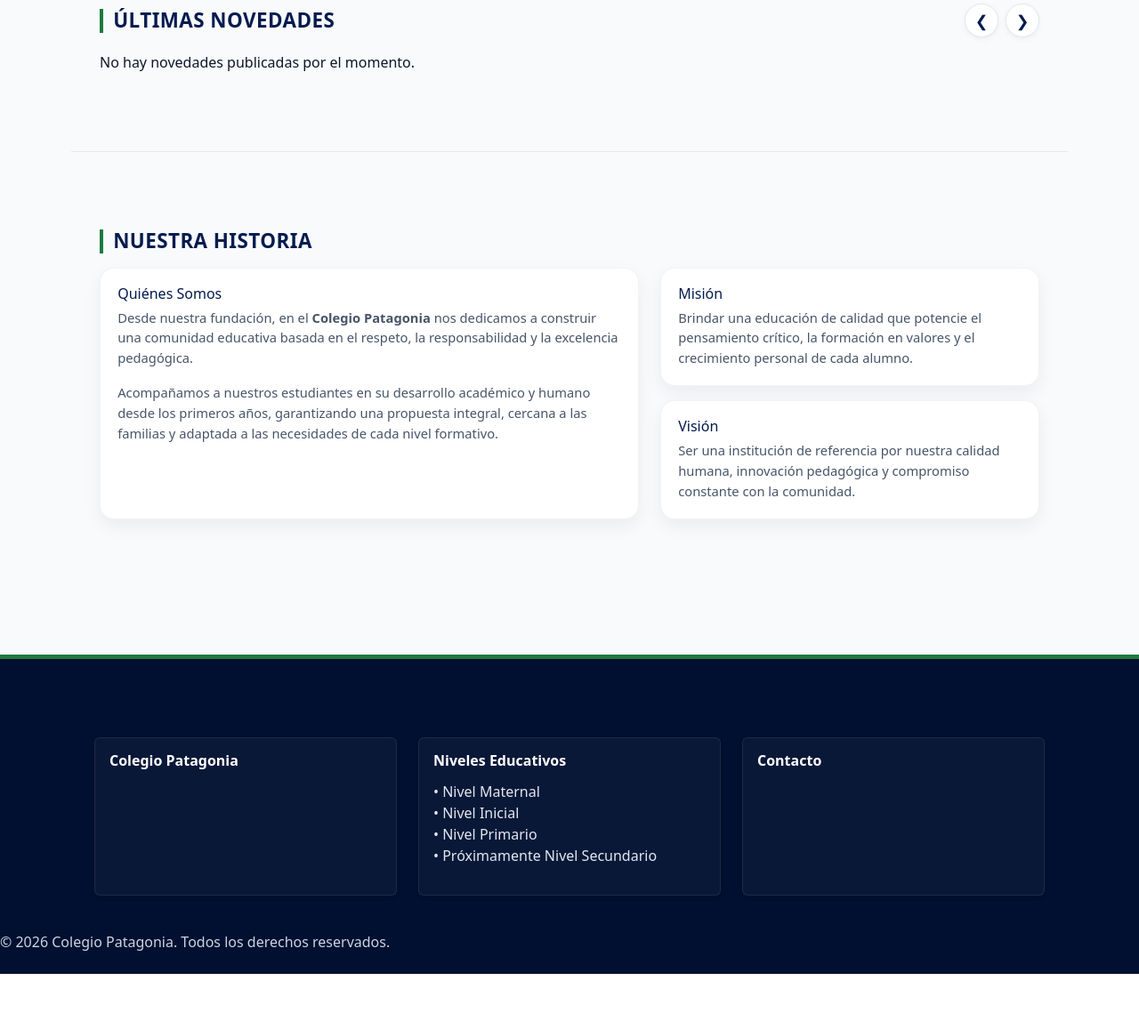
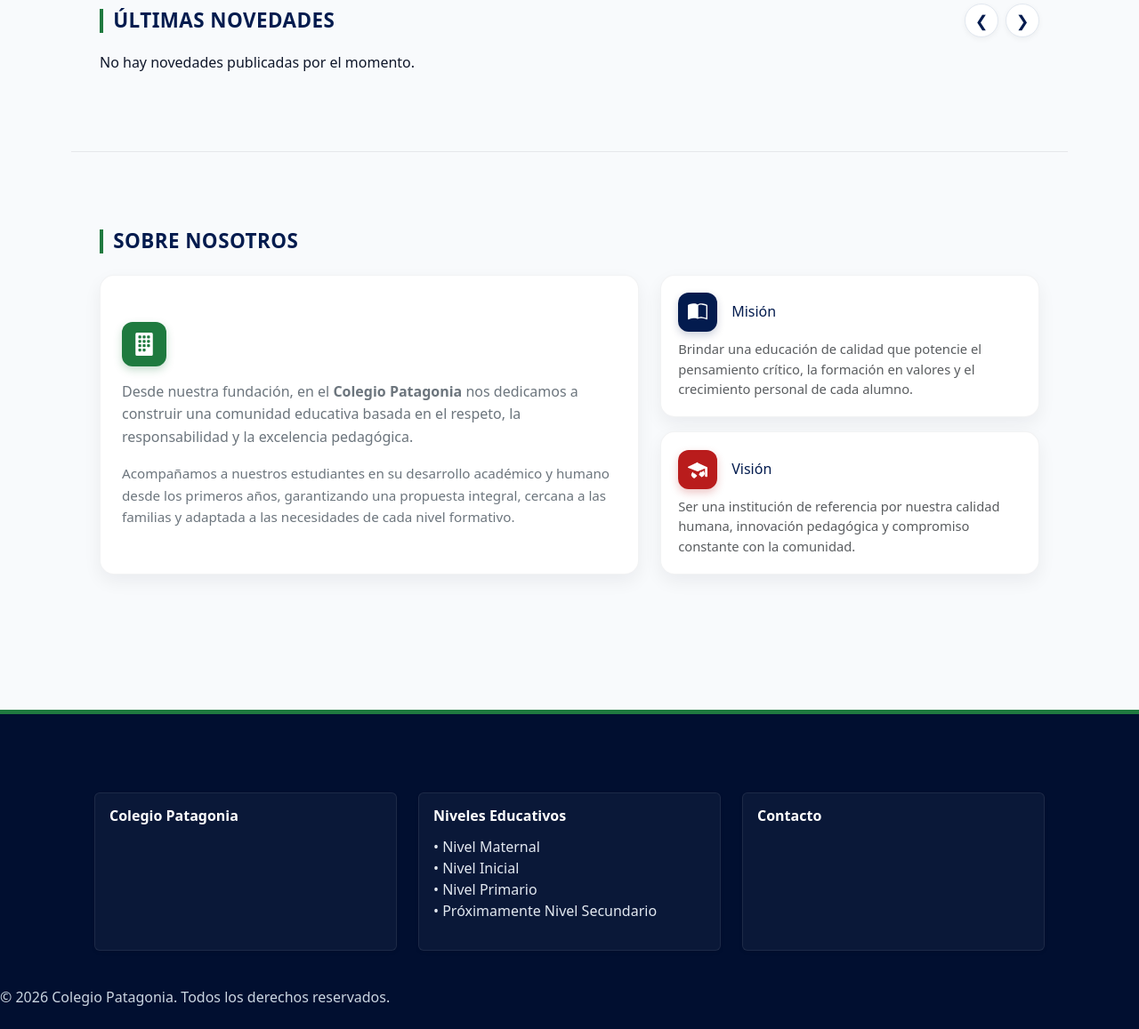
Before and after one commit to SoySid/colegio-patagonia-cipolletti, a Django app: page / in a window 1280 px wide. Shown: the part 881-2038 px from the top of the page at 89% size. Before the commit the page ends 1976 px from the top, so only its background shows below. Run offline with Django 5.2, Linux system fonts and the light colour scheme; data that the repository does not hold is empty.

Commit message:
style: actualizar titulo Sobre Nosotros y agregar iconos con color institucional

```diff
--- a/escuela/templates/escuela/home.html
+++ b/escuela/templates/escuela/home.html
@@ -79,34 +79,65 @@
     </div>
 </section>
 
-<!-- NUEVA SECCIÓN: HISTORIA DE LA ESCUELA -->
+<!-- SECCIÓN: SOBRE NOSOTROS -->
 <section class="novedades-container">
     <div class="container py-4">
-        <div class="novedades-header">
-            <h2>Nuestra Historia</h2>
+        <div class="novedades-header mb-4">
+            <h2>Sobre Nosotros</h2>
         </div>
+
         <div class="row g-4 align-items-stretch">
+            <!-- TARJETA INSTITUCIONAL CON ÍCONO VERDE DESTACADO -->
             <div class="col-12 col-lg-7">
-                <article class="benefit-card h-100" style="text-align: left;">
-                    <h3>Quiénes Somos</h3>
-                    <p style="margin-bottom: 1rem;">
+                <article class="benefit-card h-100 d-flex flex-column justify-content-center p-4">
+                    <div class="d-flex align-items-center gap-3 mb-3">
+                        <div class="benefit-icon mb-0 flex-shrink-0" style="background: var(--brand-green); width: 50px; height: 50px; border-radius: 12px; display: flex; align-items: center; justify-content: center; box-shadow: 0 4px 10px rgba(31, 122, 63, 0.25);">
+                            <svg xmlns="http://www.w3.org/2000/svg" width="26" height="26" fill="#ffffff" class="bi bi-building-fill" viewBox="0 0 16 16">
+                                <path d="M3 0a1 1 0 0 0-1 1v14a1 1 0 0 0 1 1h10a1 1 0 0 0 1-1V1a1 1 0 0 0-1-1zm1 2.5a.5.5 0 0 1 .5-.5h1a.5.5 0 0 1 .5.5v1a.5.5 0 0 1-.5.5h-1a.5.5 0 0 1-.5-.5zm3 0a.5.5 0 0 1 .5-.5h1a.5.5 0 0 1 .5.5v1a.5.5 0 0 1-.5.5h-1a.5.5 0 0 1-.5-.5zm3 0a.5.5 0 0 1 .5-.5h1a.5.5 0 0 1 .5.5v1a.5.5 0 0 1-.5.5h-1a.5.5 0 0 1-.5-.5zM4 5.5a.5.5 0 0 1 .5-.5h1a.5.5 0 0 1 .5.5v1a.5.5 0 0 1-.5.5h-1a.5.5 0 0 1-.5-.5zm3 0a.5.5 0 0 1 .5-.5h1a.5.5 0 0 1 .5.5v1a.5.5 0 0 1-.5.5h-1a.5.5 0 0 1-.5-.5zm3 0a.5.5 0 0 1 .5-.5h1a.5.5 0 0 1 .5.5v1a.5.5 0 0 1-.5.5h-1a.5.5 0 0 1-.5-.5zM4 8.5a.5.5 0 0 1 .5-.5h1a.5.5 0 0 1 .5.5v1a.5.5 0 0 1-.5.5h-1a.5.5 0 0 1-.5-.5zm3 0a.5.5 0 0 1 .5-.5h1a.5.5 0 0 1 .5.5v1a.5.5 0 0 1-.5.5h-1a.5.5 0 0 1-.5-.5zm3 0a.5.5 0 0 1 .5-.5h1a.5.5 0 0 1 .5.5v1a.5.5 0 0 1-.5.5h-1a.5.5 0 0 1-.5-.5zm-6 3a.5.5 0 0 1 .5-.5h1a.5.5 0 0 1 .5.5v1a.5.5 0 0 1-.5.5h-1a.5.5 0 0 1-.5-.5zm3 0a.5.5 0 0 1 .5-.5h1a.5.5 0 0 1 .5.5v1a.5.5 0 0 1-.5.5h-1a.5.5 0 0 1-.5-.5z"/>
+                            </svg>
+                        </div>
+                    </div>
+
+                    <p class="mb-3 text-secondary" style="font-size: 1rem; line-height: 1.6;">
                         Desde nuestra fundación, en el <strong>Colegio Patagonia</strong> nos dedicamos a construir una comunidad educativa basada en el respeto, la responsabilidad y la excelencia pedagógica.
                     </p>
-                    <p style="margin-bottom: 0;">
+                    <p class="mb-0 text-secondary" style="font-size: 0.95rem; line-height: 1.6;">
                         Acompañamos a nuestros estudiantes en su desarrollo académico y humano desde los primeros años, garantizando una propuesta integral, cercana a las familias y adaptada a las necesidades de cada nivel formativo.
                     </p>
                 </article>
             </div>
+
+            <!-- TARJETAS SECUNDARIAS CON ÍCONOS AZUL Y ROJO -->
             <div class="col-12 col-lg-5">
                 <div class="d-flex flex-column gap-3 h-100">
-                    <article class="benefit-card" style="text-align: left;">
-                        <h3>Misión</h3>
-                        <p>Brindar una educación de calidad que potencie el pensamiento crítico, la formación en valores y el crecimiento personal de cada alumno.</p>
+
+                    <!-- MISIÓN (Ícono Azul) -->
+                    <article class="benefit-card">
+                        <div class="d-flex align-items-center gap-3 mb-2">
+                            <div class="benefit-icon mb-0 flex-shrink-0" style="background: var(--primary); width: 44px; height: 44px; border-radius: 12px; display: flex; align-items: center; justify-content: center; box-shadow: 0 4px 10px rgba(3, 27, 78, 0.2);">
+                                <svg xmlns="http://www.w3.org/2000/svg" width="22" height="22" fill="#ffffff" class="bi bi-book-half" viewBox="0 0 16 16">
+                                    <path d="M8.5 2.687c.654-.689 1.782-.886 3.112-.752 1.234.124 2.503.523 3.388.893v9.923c-.918-.35-2.107-.692-3.287-.81-1.094-.111-2.278-.039-3.213.492zM8 1.783C7.015.936 5.587.81 4.287.94c-1.514.153-3.042.672-3.994 1.105A.5.5 0 0 0 0 2.5v11a.5.5 0 0 0 .707.455c.882-.4 2.334-.896 3.748-1.038 1.414-.14 2.868-.016 3.545.626.677-.642 2.131-.767 3.545-.626 1.414.142 2.866.638 3.748 1.038A.5.5 0 0 0 16 13.5v-11a.5.5 0 0 0-.293-.455c-.952-.433-2.48-.952-3.994-1.105C10.413.809 8.985.936 8 1.783"/>
+                                </svg>
+                            </div>
+                            <h3 class="mb-0">Misión</h3>
+                        </div>
+                        <p class="text-muted small mb-0">Brindar una educación de calidad que potencie el pensamiento crítico, la formación en valores y el crecimiento personal de cada alumno.</p>
                     </article>
-                    <article class="benefit-card" style="text-align: left;">
-                        <h3>Visión</h3>
-                        <p>Ser una institución de referencia por nuestra calidad humana, innovación pedagógica y compromiso constante con la comunidad.</p>
+
+                    <!-- VISIÓN (Ícono Carmesí / Rojo) -->
+                    <article class="benefit-card">
+                        <div class="d-flex align-items-center gap-3 mb-2">
+                            <div class="benefit-icon mb-0 flex-shrink-0" style="background: var(--accent); width: 44px; height: 44px; border-radius: 12px; display: flex; align-items: center; justify-content: center; box-shadow: 0 4px 10px rgba(185, 28, 28, 0.25);">
+                                <svg xmlns="http://www.w3.org/2000/svg" width="22" height="22" fill="#ffffff" class="bi bi-mortarboard-fill" viewBox="0 0 16 16">
+                                    <path d="M8.211 2.047a.5.5 0 0 0-.422 0l-7.5 3.5a.5.5 0 0 0 .025.917l7.5 3a.5.5 0 0 0 .372 0L14 7.14V13a1 1 0 0 0 1 1h.5a.5.5 0 0 0 .5-.5v-7a.5.5 0 0 0-.276-.447l-7.5-3.5z"/>
+                                    <path d="M4.108 9.91a.5.5 0 0 0-.418.2 5 5 0 0 0-.938 2.012 1 1 0 0 0 .12.833 5 5 0 0 0 2.025 2.106.5.5 0 0 0 .584-.038l1.838-1.532a.5.5 0 0 0 .01-.735L5.7 11.23a.5.5 0 0 0-.756-.021L4.108 9.91zm6.784 0a.5.5 0 0 0-.836.3l-.836 1.502a.5.5 0 0 0-.01.735l1.838 1.532a.5.5 0 0 0 .584.038 5 5 0 0 0 2.025-2.106 1 1 0 0 0 .12-.833 5 5 0 0 0-.938-2.012.5.5 0 0 0-.418-.2l-.836 1.05z"/>
+                                </svg>
+                            </div>
+                            <h3 class="mb-0">Visión</h3>
+                        </div>
+                        <p class="text-muted small mb-0">Ser una institución de referencia por nuestra calidad humana, innovación pedagógica y compromiso constante con la comunidad.</p>
                     </article>
+
                 </div>
             </div>
         </div>
```
